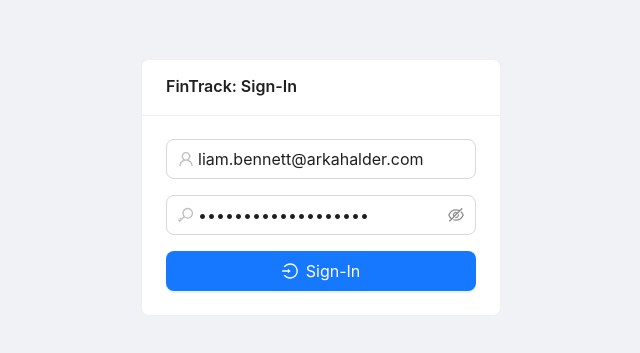
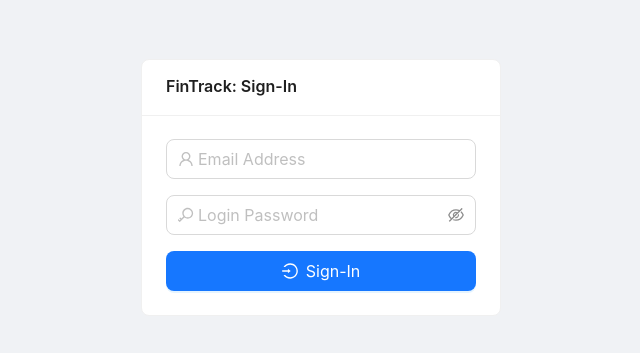
Before and after one commit to arkachego/fintrack-frontend, a React (Vite) app: page /login in a window 1280 px wide. Shown: the part 213-566 px from the top of the page, without its empty margins (319-959 px from the left). Built offline with nearby package versions, Linux system fonts and the light colour scheme; no server answers.

Commit message:
fix: Clear default email and password in LoginPage state for security reasons

```diff
--- a/src/pages/LoginPage.tsx
+++ b/src/pages/LoginPage.tsx
@@ -18,8 +18,8 @@
   const navigate = useNavigate();
   const dispatch = useAppDispatch();
   const [ loading, setLoading ] = useState<boolean>(false);
-  const [ email, setEmail ] = useState<string>('liam.bennett@arkahalder.com');
-  const [ password, setPassword ] = useState<string>('SamplePassword1234#');
+  const [ email, setEmail ] = useState<string>('');
+  const [ password, setPassword ] = useState<string>('');
 
   const handleLogin = async () => {
     try {
```
